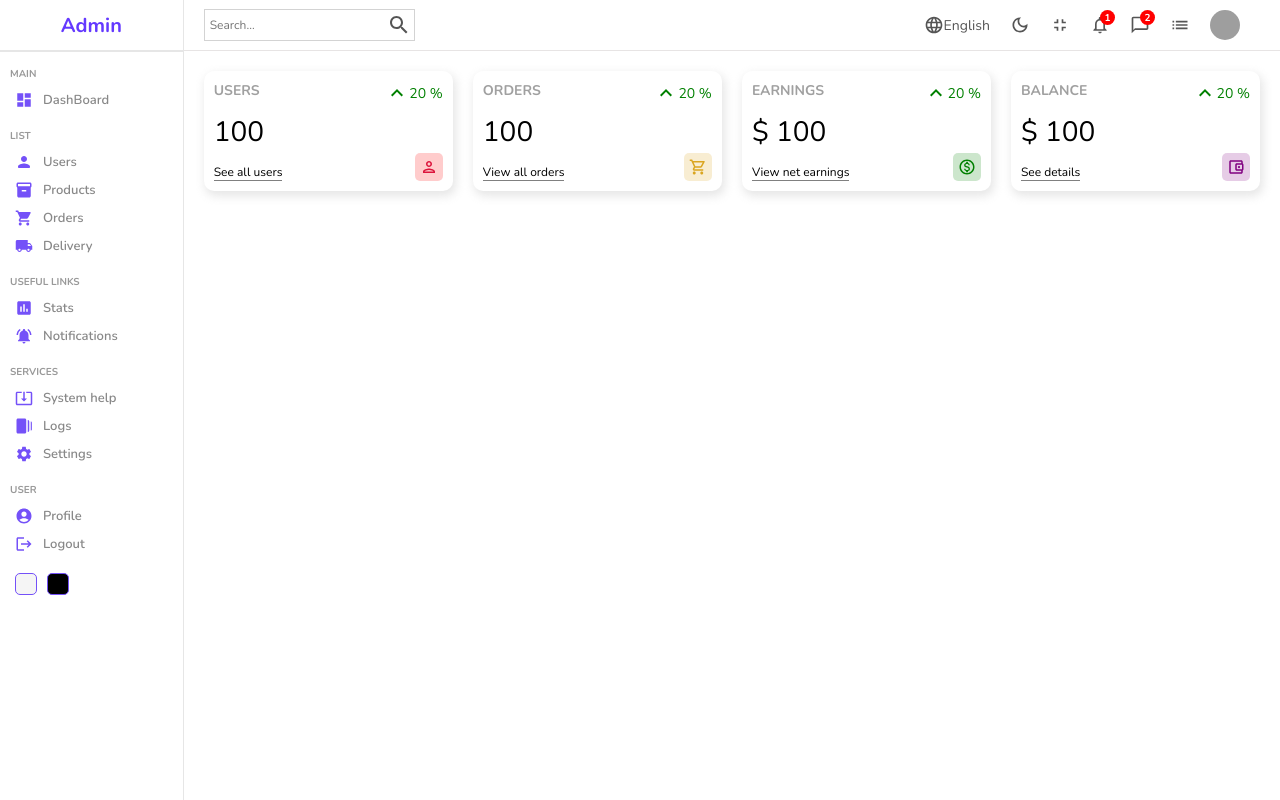
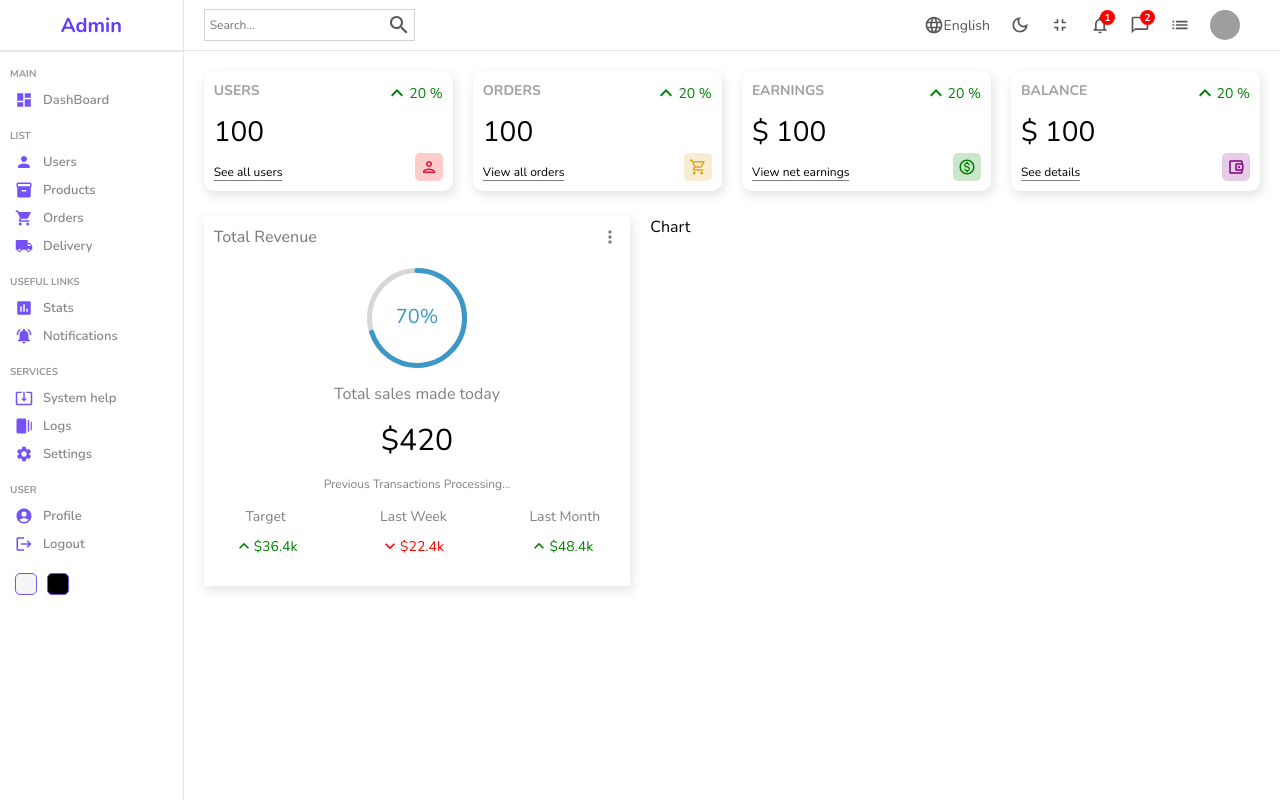
Before and after one commit to Yuva-22/Admin-dashboard, a React (Create React App) app: page / in a window 1280 px wide. Built offline with nearby package versions, Linux system fonts and the light colour scheme; grey boxes are pictures that could not be loaded.

Commit message:
Revenue Component was added

```diff
--- a/package.json
+++ b/package.json
@@ -12,6 +12,7 @@
     "@testing-library/user-event": "^13.5.0",
     "npm-sass": "^3.1.0",
     "react": "^18.2.0",
+    "react-circular-progressbar": "^2.1.0",
     "react-dom": "^18.2.0",
     "react-router-dom": "^6.14.1",
     "react-scripts": "5.0.1",
--- /dev/null
+++ b/src/components/chart/Chart.jsx
@@ -0,0 +1,9 @@
+import "./chart.scss"
+
+const Chart = () => {
+  return (
+    <div className="chart">Chart</div>
+  )
+}
+
+export default Chart
--- /dev/null
+++ b/src/components/chart/chart.scss
@@ -0,0 +1,3 @@
+.chart{
+    flex:3;
+}
--- /dev/null
+++ b/src/components/featured/Featured.jsx
@@ -0,0 +1,50 @@
+import "./featured.scss"
+import MoreVertOutlinedIcon from '@mui/icons-material/MoreVertOutlined';
+import { CircularProgressbar } from 'react-circular-progressbar';
+import 'react-circular-progressbar/dist/styles.css';
+import KeyboardArrowUpOutlinedIcon from '@mui/icons-material/KeyboardArrowUpOutlined';
+import KeyboardArrowDownOutlinedIcon from '@mui/icons-material/KeyboardArrowDownOutlined';
+
+const Featured = () => {
+  return (
+    <div className="featured">
+        <div className="top">
+            <h1 className="title">Total Revenue</h1>
+            <MoreVertOutlinedIcon fontSize="small" />
+        </div>
+        <div className="bottom">
+            <div className="featuredchart">
+                <CircularProgressbar value={70} text={"70%"} strokeWidth={5}/>
+            </div>
+            <p className="title">Total sales made today</p>
+            <p className="amount">$420</p>
+            <p className="desc">Previous Transactions Processing...</p>
+            <div className="summary">
+               <div className="item">
+                   <div className="itemtitle">Target</div>
+                   <div className="itemresult positive">
+                    <KeyboardArrowUpOutlinedIcon fontSize="small" />
+                    <div className="resultamount">$36.4k</div>
+                   </div>
+               </div>
+               <div className="item">
+                   <div className="itemtitle">Last Week</div>
+                   <div className="itemresult negative">
+                    <KeyboardArrowDownOutlinedIcon fontSize="small" />
+                    <div className="resultamount">$22.4k</div>
+                   </div>
+               </div>
+               <div className="item">
+                   <div className="itemtitle">Last Month</div>
+                   <div className="itemresult positive">
+                    <KeyboardArrowUpOutlinedIcon fontSize="small" />
+                    <div className="resultamount">$48.4k</div>
+                   </div>
+               </div>
+            </div>
+        </div>
+    </div>
+  )
+}
+
+export default Featured
--- /dev/null
+++ b/src/components/featured/featured.scss
@@ -0,0 +1,78 @@
+.featured{
+    flex:2;
+    -webkit-box-shadow: 2px 4px 10px 1px rgba(0, 0, 0, 0.47);
+    box-shadow: 2px 4px 10px 1px rgba(201,201,201,0.47);
+    padding: 10px;
+
+    .top{
+        display:flex;
+        align-items: center;
+        justify-content: space-between;
+        color:gray;
+
+        .title{
+            font-size: 16px;
+            font-weight: 500;
+        }
+    }
+
+    .bottom{
+        padding: 20px;
+        display: flex;
+        flex-direction: column;
+        align-items: center;
+        justify-content: center;
+        gap:15px;
+
+        .featuredchart{
+            width: 100px;
+            height: 100px;
+        }
+
+        .title{
+            font-weight: 100;
+            color:gray;
+        }
+
+        .amount{
+            font-size: 30px;
+        }
+
+        .desc{
+            font-weight: 300;
+            font-size: 12px;
+            color:gray;
+            text-align: center;
+        }
+
+        .summary{
+            width: 100%;
+            display: flex;
+            align-items: center;
+            justify-content: space-between;
+
+            .item{
+                text-align: center;
+
+                .itemtitle{
+                    font-size: 14px;
+                    color:gray;
+                }
+
+                .itemresult{
+                    display: flex;
+                    align-items: center;
+                    margin-top: 10px;
+                    font-size: 14px;
+
+                    &.positive{
+                        color:green;
+                    }
+                    &.negative{
+                        color:red;
+                    }
+                }
+            }
+        }
+    }
+}
--- a/src/pages/home/Home.jsx
+++ b/src/pages/home/Home.jsx
@@ -1,3 +1,5 @@
+import Chart from "../../components/chart/Chart";
+import Featured from "../../components/featured/Featured";
 import Navbar from "../../components/navbar/Navbar";
 import Sidebar from "../../components/sidebar/Sidebar";
 import Widget from "../../components/widget/Widget";
@@ -15,6 +17,10 @@
           <Widget type="Earnings"/>
           <Widget type="Balance"/>
         </div>
+        <div className="charts">
+          <Featured />
+          <Chart />
+        </div>
        </div>
     </div>
   )
--- a/src/pages/home/home.scss
+++ b/src/pages/home/home.scss
@@ -3,10 +3,14 @@
     .homecontainer{
         flex:6;
 
-        .widgets{
+        .widgets,.charts{
             display: flex;
             padding: 20px;
             gap:20px;
         }
+
+        .charts{
+            padding: 5px 20px;
+        }
     }
 }
```
Also changed, not shown: 1 other file (tests, documents, lock files or other folders).
